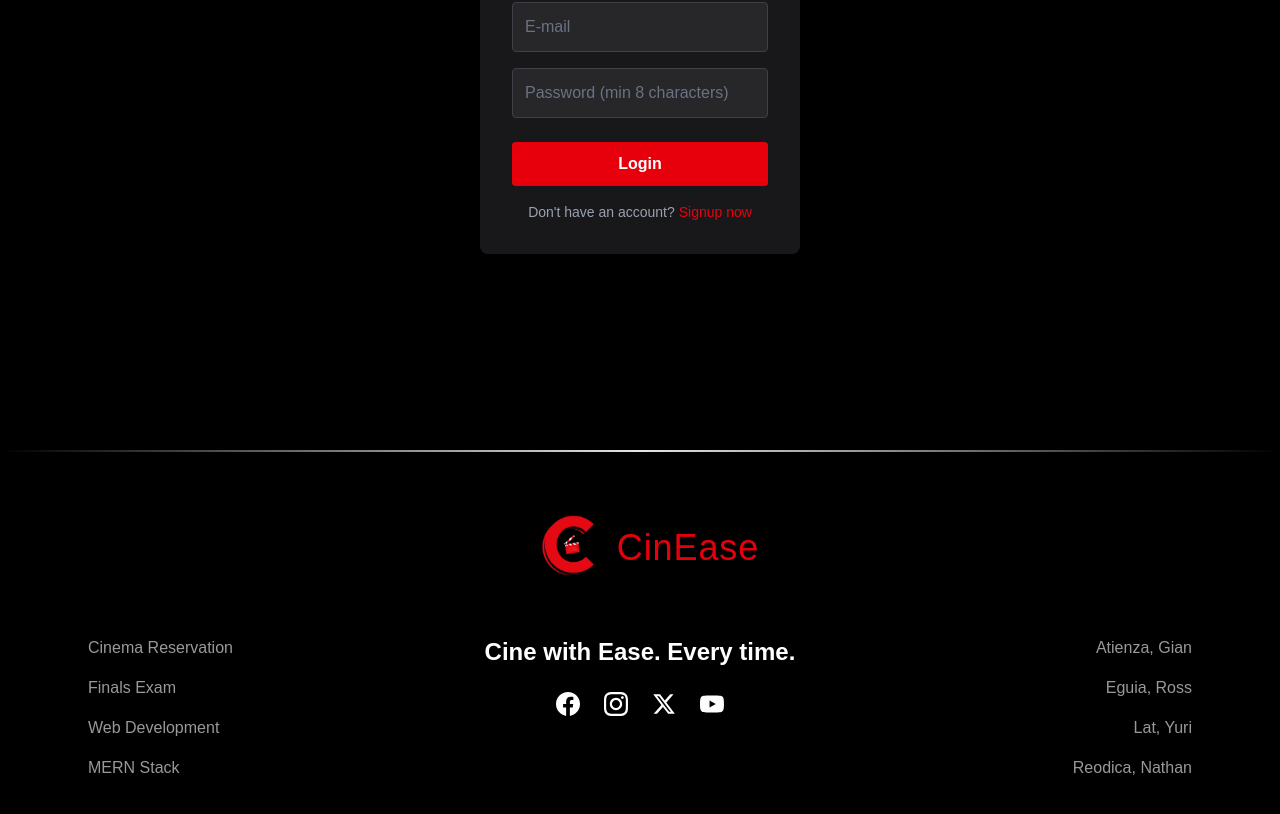
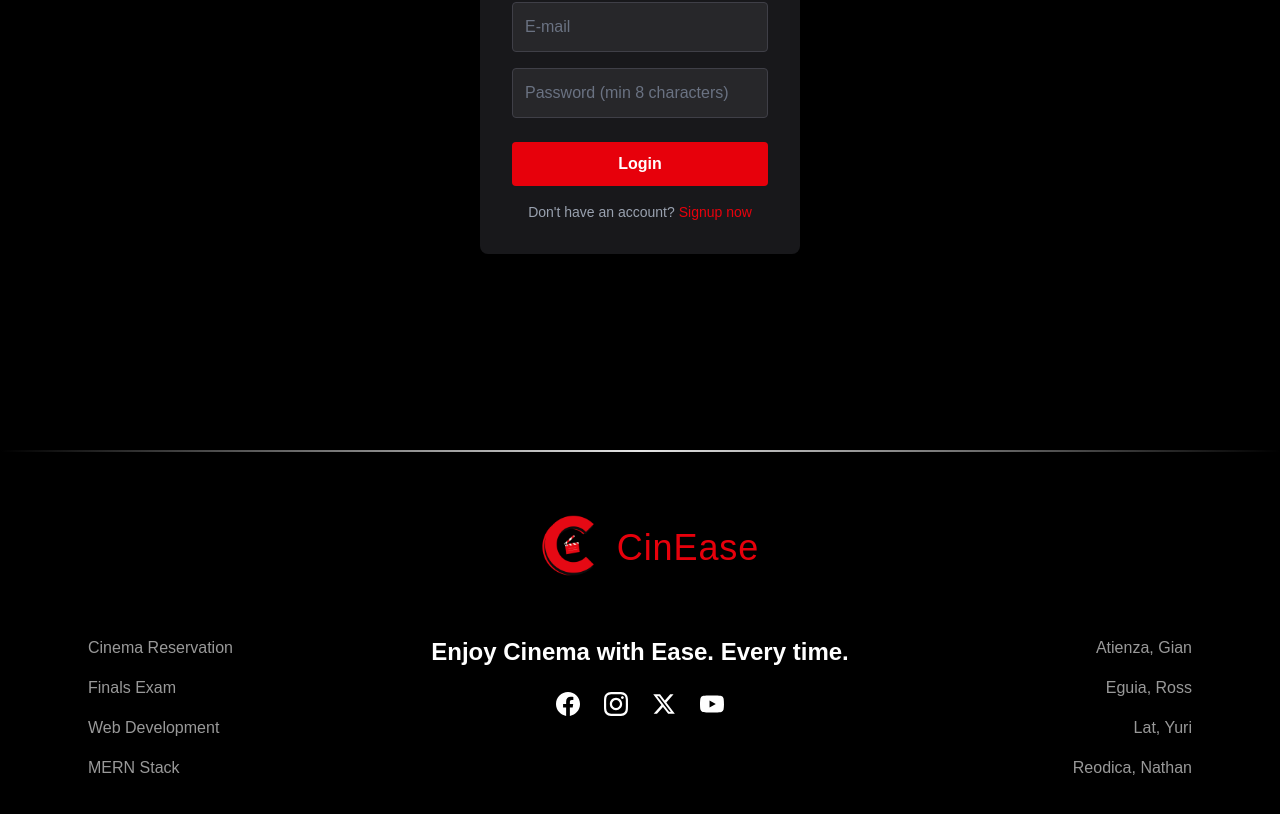
Before and after one commit to Nathan-hero/Finals-Cinema, a React (Vite) app: page / in a window 1280 px wide. Shown: the part 446-1260 px from the top of the page. Built offline with nearby package versions, Linux system fonts and the light colour scheme; no server answers; a web font is replaced by a local one.

Commit message:
Connected admin dashboard to routes

```diff
--- a/src/App.jsx
+++ b/src/App.jsx
@@ -79,6 +79,7 @@ export default function App() {
         <Routes>
           <Route path="/" element={user ? <Home searchQuery={searchQuery} /> : <AuthForm onAuthSuccess={(u) => setUser(u)} />} />
           <Route path="/dashboard" element={<Dashboard />} />
+          <Route path="/admin" element={<AdminDashboard />} />
           <Route path="/auth" element={<AuthForm onAuthSuccess={(u) => setUser(u)} />} />
           <Route path="/movie/:id" element={<MovieDetails />} />
         </Routes>
--- a/src/components/Footer.jsx
+++ b/src/components/Footer.jsx
@@ -30,36 +30,36 @@ export default function Footer() {
 
           {/* CENTER COLUMN */}
           <div className="flex flex-col items-center gap-6">
-            <p className="text-2xl font-semibold">
-              Cine with Ease. Every time.
+            <p className="text-2xl font-semibold whitespace-nowrap">
+              Enjoy Cinema with Ease. Every time.
             </p>
             {/* Social Media Icons */}
             <div className="flex gap-6">
               {/* Facebook */}
               <a href="" target="_blank" rel="noopener noreferrer">
                 <svg className="w-6 h-6 fill-white hover:opacity-80 transition-opacity" viewBox="0 0 24 24">
-                  <path d="M24 12.073c0-6.627-5.373-12-12-12s-12 5.373-12 12c0 5.99 4.388 10.954 10.125 11.854v-8.385H7.078v-3.47h3.047V9.43c0-3.007 1.792-4.669 4.533-4.669 1.312 0 2.686.235 2.686.235v2.953H15.83c-1.491 0-1.956.925-1.956 1.874v2.25h3.328l-.532 3.47h-2.796v8.385C19.612 23.027 24 18.062 24 12.073z"/>
+                  <path d="M24 12.073c0-6.627-5.373-12-12-12s-12 5.373-12 12c0 5.99 4.388 10.954 10.125 11.854v-8.385H7.078v-3.47h3.047V9.43c0-3.007 1.792-4.669 4.533-4.669 1.312 0 2.686.235 2.686.235v2.953H15.83c-1.491 0-1.956.925-1.956 1.874v2.25h3.328l-.532 3.47h-2.796v8.385C19.612 23.027 24 18.062 24 12.073z" />
                 </svg>
               </a>
 
               {/* Instagram */}
               <a href="" target="_blank" rel="noopener noreferrer">
                 <svg className="w-6 h-6 fill-white hover:opacity-80 transition-opacity" viewBox="0 0 24 24">
-                  <path d="M12 2.163c3.204 0 3.584.012 4.85.07 3.252.148 4.771 1.691 4.919 4.919.058 1.265.069 1.645.069 4.849 0 3.205-.012 3.584-.069 4.849-.149 3.225-1.664 4.771-4.919 4.919-1.266.058-1.644.07-4.85.07-3.204 0-3.584-.012-4.849-.07-3.26-.149-4.771-1.699-4.919-4.92-.058-1.265-.07-1.644-.07-4.849 0-3.204.013-3.583.07-4.849.149-3.227 1.664-4.771 4.919-4.919 1.266-.057 1.645-.069 4.849-.069zm0-2.163c-3.259 0-3.667.014-4.947.072-4.358.2-6.78 2.618-6.98 6.98-.059 1.281-.073 1.689-.073 4.948 0 3.259.014 3.668.072 4.948.2 4.358 2.618 6.78 6.98 6.98 1.281.058 1.689.072 4.948.072 3.259 0 3.668-.014 4.948-.072 4.354-.2 6.782-2.618 6.979-6.98.059-1.28.073-1.689.073-4.948 0-3.259-.014-3.667-.072-4.947-.196-4.354-2.617-6.78-6.979-6.98-1.281-.059-1.69-.073-4.949-.073zm0 5.838c-3.403 0-6.162 2.759-6.162 6.162s2.759 6.163 6.162 6.163 6.162-2.759 6.162-6.163c0-3.403-2.759-6.162-6.162-6.162zm0 10.162c-2.209 0-4-1.79-4-4 0-2.209 1.791-4 4-4s4 1.791 4 4c0 2.21-1.791 4-4 4zm6.406-11.845c-.796 0-1.441.645-1.441 1.44s.645 1.44 1.441 1.44c.795 0 1.439-.645 1.439-1.44s-.644-1.44-1.439-1.44z"/>
+                  <path d="M12 2.163c3.204 0 3.584.012 4.85.07 3.252.148 4.771 1.691 4.919 4.919.058 1.265.069 1.645.069 4.849 0 3.205-.012 3.584-.069 4.849-.149 3.225-1.664 4.771-4.919 4.919-1.266.058-1.644.07-4.85.07-3.204 0-3.584-.012-4.849-.07-3.26-.149-4.771-1.699-4.919-4.92-.058-1.265-.07-1.644-.07-4.849 0-3.204.013-3.583.07-4.849.149-3.227 1.664-4.771 4.919-4.919 1.266-.057 1.645-.069 4.849-.069zm0-2.163c-3.259 0-3.667.014-4.947.072-4.358.2-6.78 2.618-6.98 6.98-.059 1.281-.073 1.689-.073 4.948 0 3.259.014 3.668.072 4.948.2 4.358 2.618 6.78 6.98 6.98 1.281.058 1.689.072 4.948.072 3.259 0 3.668-.014 4.948-.072 4.354-.2 6.782-2.618 6.979-6.98.059-1.28.073-1.689.073-4.948 0-3.259-.014-3.667-.072-4.947-.196-4.354-2.617-6.78-6.979-6.98-1.281-.059-1.69-.073-4.949-.073zm0 5.838c-3.403 0-6.162 2.759-6.162 6.162s2.759 6.163 6.162 6.163 6.162-2.759 6.162-6.163c0-3.403-2.759-6.162-6.162-6.162zm0 10.162c-2.209 0-4-1.79-4-4 0-2.209 1.791-4 4-4s4 1.791 4 4c0 2.21-1.791 4-4 4zm6.406-11.845c-.796 0-1.441.645-1.441 1.44s.645 1.44 1.441 1.44c.795 0 1.439-.645 1.439-1.44s-.644-1.44-1.439-1.44z" />
                 </svg>
               </a>
 
               {/* X (Twitter) */}
               <a href="" target="_blank" rel="noopener noreferrer">
                 <svg className="w-6 h-6 fill-white hover:opacity-80 transition-opacity" viewBox="0 0 24 24">
-                  <path d="M18.244 2.25h3.308l-7.227 8.26 8.502 11.24H16.17l-5.214-6.817L4.99 21.75H1.68l7.73-8.835L1.254 2.25H8.08l4.713 6.231zm-1.161 17.52h1.833L7.084 4.126H5.117z"/>
+                  <path d="M18.244 2.25h3.308l-7.227 8.26 8.502 11.24H16.17l-5.214-6.817L4.99 21.75H1.68l7.73-8.835L1.254 2.25H8.08l4.713 6.231zm-1.161 17.52h1.833L7.084 4.126H5.117z" />
                 </svg>
               </a>
 
               {/* YouTube */}
               <a href="" target="_blank" rel="noopener noreferrer">
                 <svg className="w-6 h-6 fill-white hover:opacity-80 transition-opacity" viewBox="0 0 24 24">
-                  <path d="M23.498 6.186a3.016 3.016 0 0 0-2.122-2.136C19.505 3.545 12 3.545 12 3.545s-7.505 0-9.377.505A3.017 3.017 0 0 0 .502 6.186C0 8.07 0 12 0 12s0 3.93.502 5.814a3.016 3.016 0 0 0 2.122 2.136c1.871.505 9.376.505 9.376.505s7.505 0 9.377-.505a3.015 3.015 0 0 0 2.122-2.136C24 15.93 24 12 24 12s0-3.93-.502-5.814zM9.545 15.568V8.432L15.818 12l-6.273 3.568z"/>
+                  <path d="M23.498 6.186a3.016 3.016 0 0 0-2.122-2.136C19.505 3.545 12 3.545 12 3.545s-7.505 0-9.377.505A3.017 3.017 0 0 0 .502 6.186C0 8.07 0 12 0 12s0 3.93.502 5.814a3.016 3.016 0 0 0 2.122 2.136c1.871.505 9.376.505 9.376.505s7.505 0 9.377-.505a3.015 3.015 0 0 0 2.122-2.136C24 15.93 24 12 24 12s0-3.93-.502-5.814zM9.545 15.568V8.432L15.818 12l-6.273 3.568z" />
                 </svg>
               </a>
             </div>
--- a/src/components/Navbar.jsx
+++ b/src/components/Navbar.jsx
@@ -145,8 +145,7 @@ export default function Navbar({ user, onLogout, onSearch, moviesData }) {
               <div
                 key={movie.id}
                 onClick={() => handleSuggestionClick(movie)}
-              className={`px-4 py-3 cursor-pointer border-b border-gray-100 last:border-b-0 ${
-                index === selectedIndex ? "bg-red-50 border-red-200" : "hover:bg-gray-100"
+                className={`px-4 py-3 cursor-pointer border-b border-gray-100 last:border-b-0 ${index === selectedIndex ? "bg-red-50 border-red-200" : "hover:bg-gray-100"
                   }`}
               >
                 <div className="flex items-center gap-3">
```
Also changed, not shown: src/utils/api.js (+4 -4 lines). Lines whose indentation alone changed are shown as unchanged.
